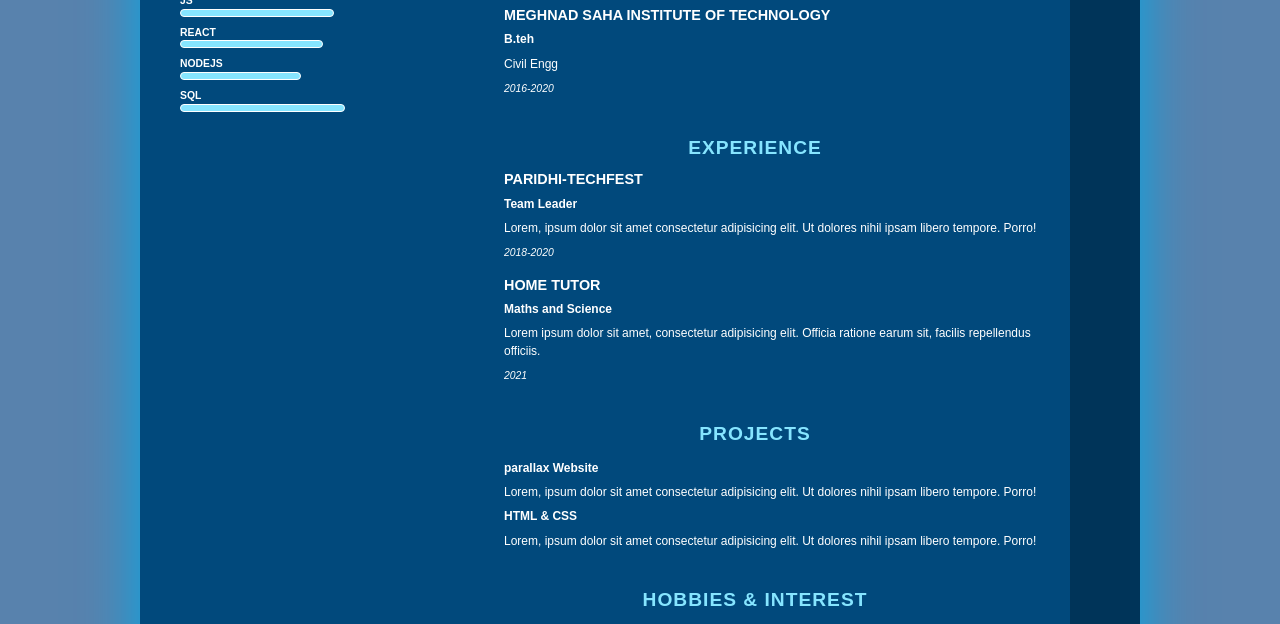
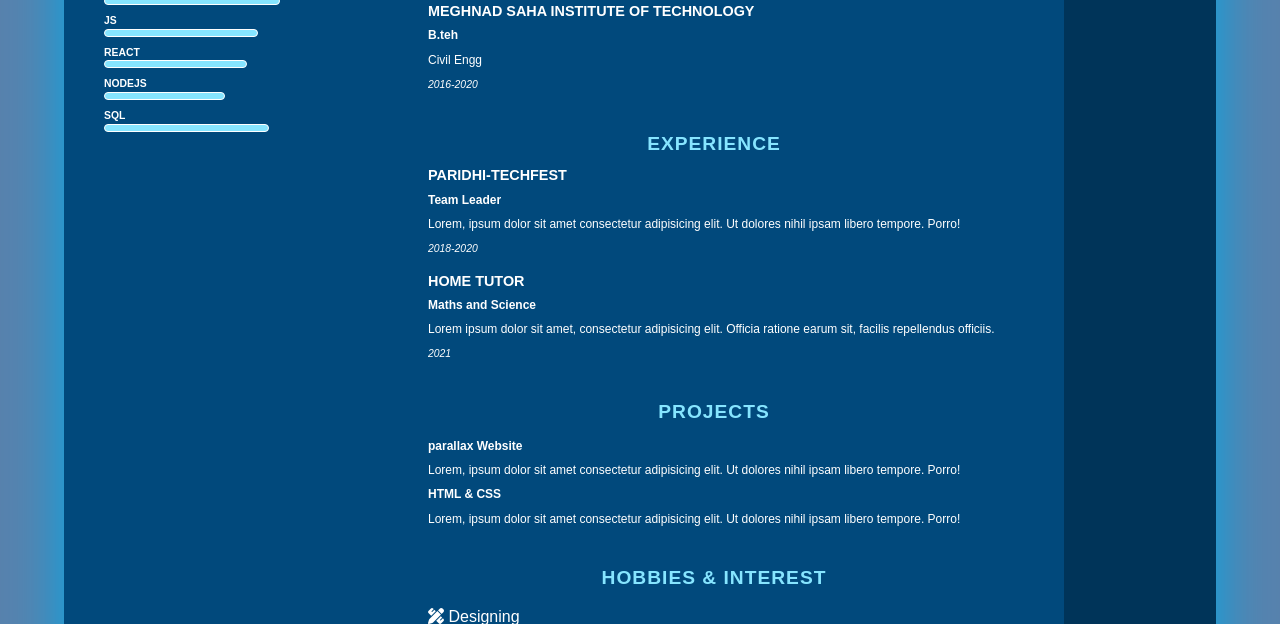
Before and after one commit to VishalKumar3107/Responsive-Resume-using-CSS-Grid---Output-tag-Optgroup-Basic-Selectors-Elemen---szt3kwuf98gd, a plain HTML site: page index.html in a window 1280 px wide. Shown: the part 625-1249 px from the top of the page. Drawn offline with nearby package versions, Linux system fonts and the light colour scheme.

Commit message:
Update style.css

```diff
--- a/style.css
+++ b/style.css
@@ -19,21 +19,22 @@ body {
     display: grid;
     grid-template-columns: 300px 700px;
     min-height: 1000px;
+    width: 90%;
     position: relative;
+    margin: 20px auto;
     box-shadow: 0 35px 55px #00a8e8;
     background-color: #003459;
 }
 
 .left-section {
-    grid-column: 1 / 2;
+    grid-column: span 1;
     position: relative;
     padding: 40px;
     background: #01497c;
 }
 
 .right-section {
-    grid-column: 2 / 3;
-    width: 90%;
+    grid-column: span 1 / span 2;
     background: #01497c;
 }
 
```
